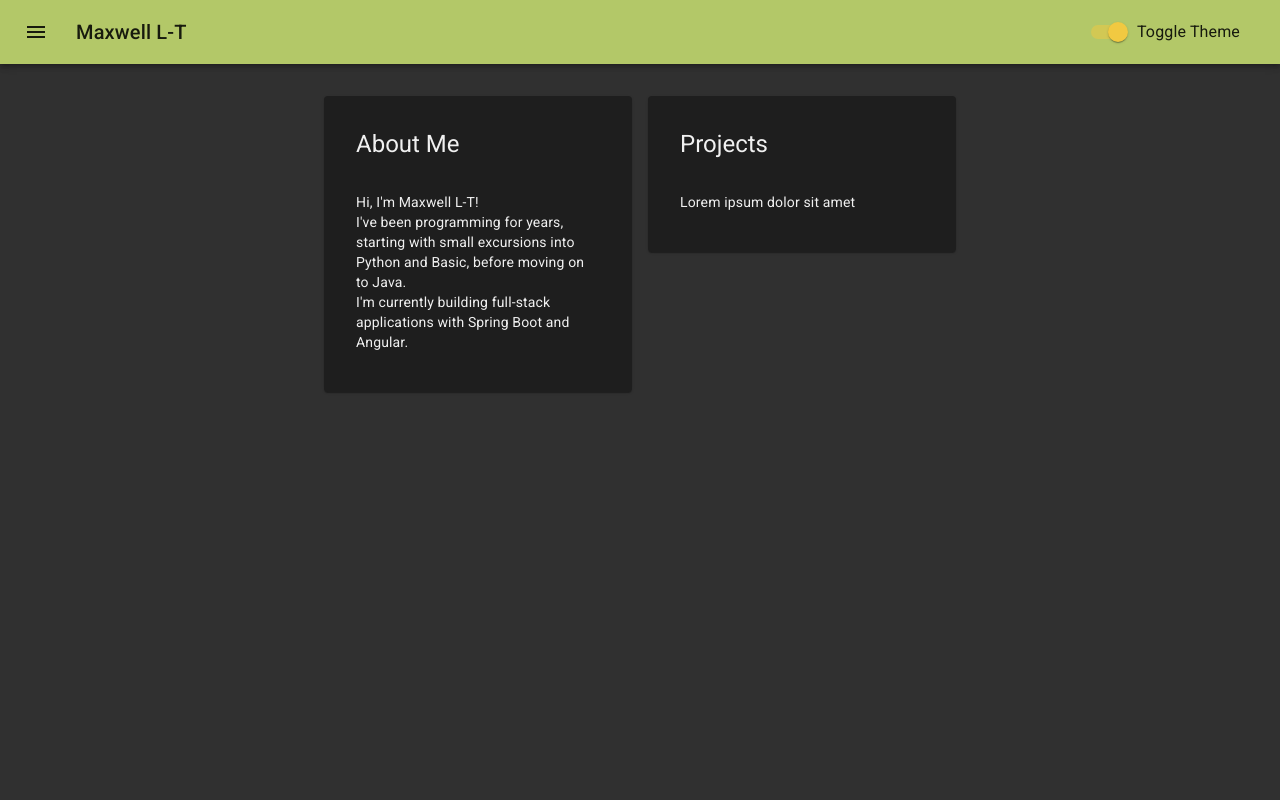
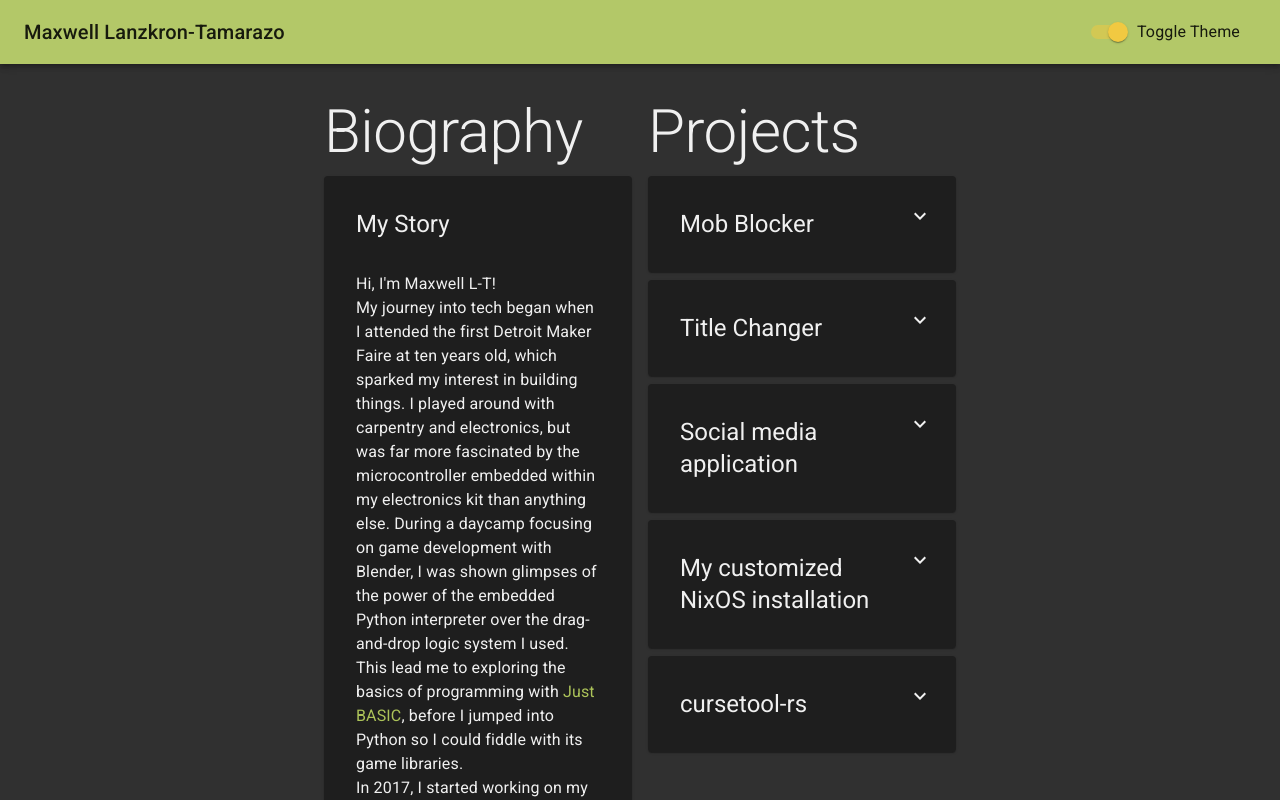
Before and after one commit to Maxwell-lt/www.maxwell-lt.dev, a React (Create React App) app in the folder frontend/: page / in a window 1280 px wide. Shown: the top 800 px of the page. Built offline with nearby package versions, Linux system fonts and the light colour scheme.

Commit message:
Add bio and projects

```diff
--- a/frontend/src/About.tsx
+++ b/frontend/src/About.tsx
@@ -1,37 +1,120 @@
-import { Card, CardContent, CardHeader, Grid, Typography } from "@mui/material";
+import { Card, CardContent, CardHeader, Grid, Link, Typography } from "@mui/material";
 import React from "react";
 import "./About.css"
+import { ProjectCard } from "./ProjectCard";
 
 class About extends React.Component {
     render(): React.ReactNode {
         return (
             <Grid className="about-grid-container" container direction="row" justifyContent="center" alignItems="stretch" spacing={2} sx={{ marginTop: "1em" }}>
                 <Grid item lg={3} xs={10}>
-                    <Card className="about-grid-card">
-                        <CardHeader title="About Me" />
+                    <Typography variant="h2">
+                        Biography
+                    </Typography>
+                    <Card className="about-grid-card" sx={{ mt: 1, mb: 1 }}>
+                        <CardHeader title="My Story" />
                         <CardContent>
-                            <Typography variant="body2">
+                            <Typography variant="body1">
                                 Hi, I'm Maxwell L-T!
                             </Typography>
-                            <Typography variant="body2">
-                                I've been programming for years, starting with small excursions into Python and Basic, before moving on to Java.
+                            <Typography variant="body1">
+                                My journey into tech began when I attended the first Detroit Maker Faire at ten years old, which sparked my interest in building things.
+                                I played around with carpentry and electronics, but was far more fascinated by the microcontroller embedded within my electronics kit than anything else.
+                                During a daycamp focusing on game development with Blender, I was shown glimpses of the power of the embedded Python interpreter over the drag-and-drop logic system I used.
+                                This lead me to exploring the basics of programming with <Link href="https://justbasic.com/index.html" underline="hover">Just BASIC</Link>, before I jumped into
+                                Python so I could fiddle with its game libraries.
                             </Typography>
-                            <Typography variant="body2">
-                                I'm currently building full-stack applications with Spring Boot and Angular.
+                            <Typography variant="body1">
+                                In 2017, I started working on my first major project, a Minecraft mod written in Java for the Forge modding API.
+                                Prior to this project, I had never used Java, and jumping directly into using the poorly-documented Forge API was not easy. I pushed through with much help from a few
+                                guides written for similar versions of Minecraft and Forge, as well as source code from the many open-source mods available on GitHub. I published the mod to Curseforge,
+                                the primary site for finding Minecraft mods for the desktop version.
+                            </Typography>
+                            <Typography variant="body1">
+                                Between 2017 and 2019, I obtained an Associate's Degree in computer science, during which I finally got exposure to the higher-level concepts in programming such as OOP,
+                                data structures, and functional programming.
+                            </Typography>
+                            <Typography variant="body1">
+                                For a few months starting at the end of 2019, I attended the <Link href="https://perscholas.org/courses/full-stack-java-developer/detroit/" underline="hover">
+                                    Java Developer course offered by Per Scholas</Link>, and from that course was directly recruited to Ford Motor Company.
+                            </Typography>
+                            <Typography variant="body1">
+                                At Ford, I've been developing and maintaining microservices built with Spring Boot and single-page web apps built with Angular, as well as maintaining CI/CD pipelines
+                                built in Jenkins and building new pipelines with Tekton.
                             </Typography>
                         </CardContent>
                     </Card>
                 </Grid>
                 <Grid item lg={3} xs={10}>
-                    <Card className="about-grid-card">
-                        <CardHeader title="Projects" />
-                        <CardContent>
-                            <Typography variant="body2">
-                                Lorem ipsum dolor sit amet
-                            </Typography>
-                        </CardContent>
+                    <Typography variant="h2">
+                        Projects
+                    </Typography>
+                    <ProjectCard title="Mob Blocker"
+                        links={[
+                            { title: "GitHub", href: "https://github.com/Maxwell-lt/MobBlocker" },
+                            { title: "CurseForge", href: "https://www.curseforge.com/minecraft/mc-mods/mob-blocker" }
+                        ]}>
+                        <Typography variant="body1">
+                            My first major project (and first codebase written in Java), this is a Minecraft mod which gives players an item that completely protects a small area, letting them start building shelter
+                            at night instead of hiding in a hole for safety. This mod is available on the Curseforge distribution platform, where it has been downloaded 40K times.
+                        </Typography>
+                    </ProjectCard>
+                    <ProjectCard title="Title Changer" links={[
+                        { title: "GitHub", href: "https://github.com/Maxwell-lt/TitleChanger" },
+                        { title: "Curseforge", href: "https://www.curseforge.com/minecraft/mc-mods/title-changer" }
+                    ]}>
+                        <Typography variant="body1">
+                            This Minecraft mod changes the title of the Minecraft window to a configurable value (including several dynamic placeholders giving information on the current world).
+                            The intention was for modpack creators to use the mod to add flair to the modpacks, allowing the window title to reflect the name of the modpack instead of simply the
+                            Minecraft version. This mod is available on the Curseforge distribution platform, where it has been included in nearly 150 modpacks and downloaded over 900K times.
+                        </Typography>
+                    </ProjectCard>
+                    <ProjectCard title="Social media application" links={[
+                        { title: "GitHub", href: "https://github.com/Maxwell-lt/social-media-project" }
+                    ]}>
+                        <Typography variant="body1">
+                            A social media style full-stack project developed over the course of a few weeks, with the twist that users must pay for "Likes" to apply to posts to boost their visibility.
+                            This was developed as my final project for
+                            the <Link href="https://perscholas.org/courses/full-stack-java-developer/detroit/" underline="hover">Per Scholas Java Developer course</Link> which I attended in 2019-2020.
+                            The website is built in Spring Boot, with Thymeleaf for rendering the frontend, and uses Spring JPA to interact with a MySql database.
+                        </Typography>
+                    </ProjectCard>
+                    <ProjectCard title="My customized NixOS installation" links={[
+                        { title: "GitHub", href: "https://github.com/Maxwell-lt/machine-configuration" }
+                    ]}>
+                        <Typography variant="body1">
+                            In 2020, I switched from Linux Mint to NixOS, a Linux distribution based on the idea of declarative configuration. Instead of installing applications one-by-one with apt, yum,
+                            or emerge, then configuring them by modifying files all over your system with sudoedit, the entire state of your system is described using the Nix language.
+                            This has some major benefits such as reproducibility, the ability to check your system state into source control, and rollbacks to previous states. I built my system with
+                            by referencing the configurations other NixOS users had made available, and in turn my system configuration is available at the link below.
+                        </Typography>
+                    </ProjectCard>
+                    <ProjectCard title="cursetool-rs" links={[
+                        { title: "GitHub", href: "https://github.com/erisia/cursetool-rs"}
+                    ]}>
+                        <Typography variant="body1">
+                            I play on and help administrate a heavily-modded Minecraft server with
+                            a <Link href="https://github.com/Erisia/builder" underline="hover">bespoke build system</Link> written in Nix. The configuration files to describe a modpack
+                            are impractical to write by hand, so there was a tool to process a more human-friendly representation to construct a configuration
+                            which uses mods from Curseforge. However, this existing version of Cursetool no longer functioned due to changes to the Curseforge website blocking webscrapers,
+                            and no one had time to update it.
+                        </Typography>
+                        <Typography variant="body1">
+                            Seeing an opportunity for a fun project, I jumped in and started a complete rewrite that would use the Curseforge API instead of scraping the website for info.
+                            I implemented the <Link href="" underline="hover">first prototype</Link> with Python, but was annoyed with Python's lack of compile time type-checking, being used to
+                            using Java. As I had been reading through the Rust documentation, I decided to write a more polished version as a way to familiarize myself with the language.
+                            I was successful in this attempt, and my cursetool-rs implementation has been in use for a while now.
+                        </Typography>
+                    </ProjectCard>
+                </Grid>
+                {/* <Grid item lg={3} xs={10}>
+                    <Typography variant="h2">
+                        Languages and tools
+                    </Typography>
+                    <Card className="about-grid-card" sx={{ mt: 1, mb: 1 }}>
+                        <CardHeader title="Very familiar" />
                     </Card>
-                </Grid>
+                </Grid> */}
             </Grid>
         );
     }
--- a/frontend/src/Nav.tsx
+++ b/frontend/src/Nav.tsx
@@ -1,5 +1,4 @@
-import { AppBar, FormControlLabel, IconButton, Switch, Toolbar, Typography } from "@mui/material";
-import MenuIcon from "@mui/icons-material/Menu"
+import { AppBar, FormControlLabel, Switch, Toolbar, Typography } from "@mui/material";
 import React from "react";
 
 class Nav extends React.Component<{ currentTheme: boolean, switchTheme: (newTheme: boolean) => void }> {
@@ -7,11 +6,8 @@ class Nav extends React.Component<{ currentTheme: boolean, switchTheme: (newThem
         return (
             <AppBar position="static" color="primary" enableColorOnDark>
                 <Toolbar>
-                    <IconButton size="large" edge="start" color="inherit" aria-label="menu" sx={{ mr: 2 }}>
-                        <MenuIcon />
-                    </IconButton>
                     <Typography variant="h6" component="div">
-                        Maxwell L-T
+                        Maxwell Lanzkron-Tamarazo
                     </Typography>
                     <FormControlLabel sx={{ marginLeft: "auto" }} label="Toggle Theme" control={
                         <Switch color="secondary" checked={this.props.currentTheme} onChange={(_evt, checked) => this.props.switchTheme(checked)} />
--- /dev/null
+++ b/frontend/src/ProjectCard.tsx
@@ -0,0 +1,29 @@
+
+import { ExpandLess, ExpandMore } from "@mui/icons-material";
+import { Button, Card, CardActions, CardContent, CardHeader, Collapse } from "@mui/material"
+import { useState } from "react"
+
+export const ProjectCard = ({ title, links, children }: { title: string, links: { title: string, href: string }[], children: any }) => {
+    const [showContent, setShowContent] = useState(false);
+    const handleExpandClick = () => {
+        setShowContent(!showContent)
+    }
+    const renderExpandIcon = () => {
+        return showContent ? <ExpandLess></ExpandLess> : <ExpandMore></ExpandMore>
+    }
+    return (
+        <Card className="about-grid-card" sx={{ mt: 1, mb: 1 }}>
+            <CardHeader title={title} onClick={handleExpandClick} action={renderExpandIcon()}/>
+            <Collapse in={showContent}>
+                <CardContent>
+                    {children}
+                </CardContent>
+                <CardActions>
+                    {links.map(link => (
+                        <Button size="small" href={link.href}>{link.title}</Button>
+                    ))}
+                </CardActions>
+            </Collapse>
+        </Card>
+    )
+}
```
